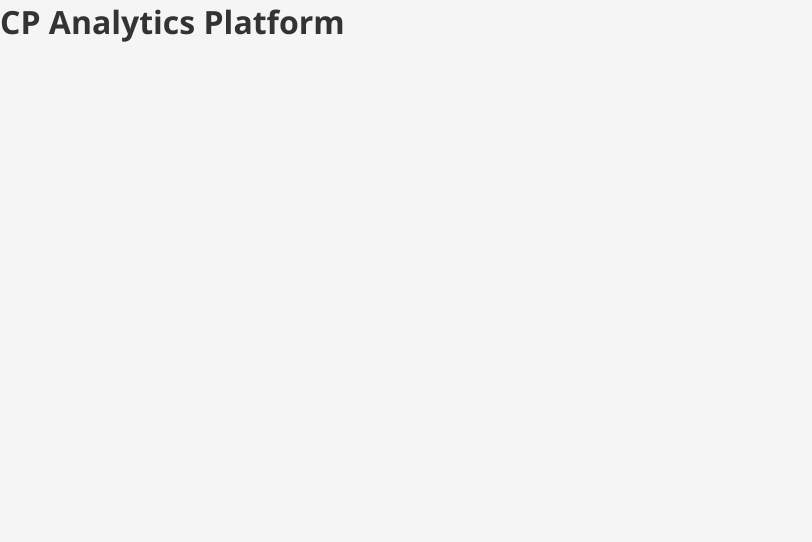
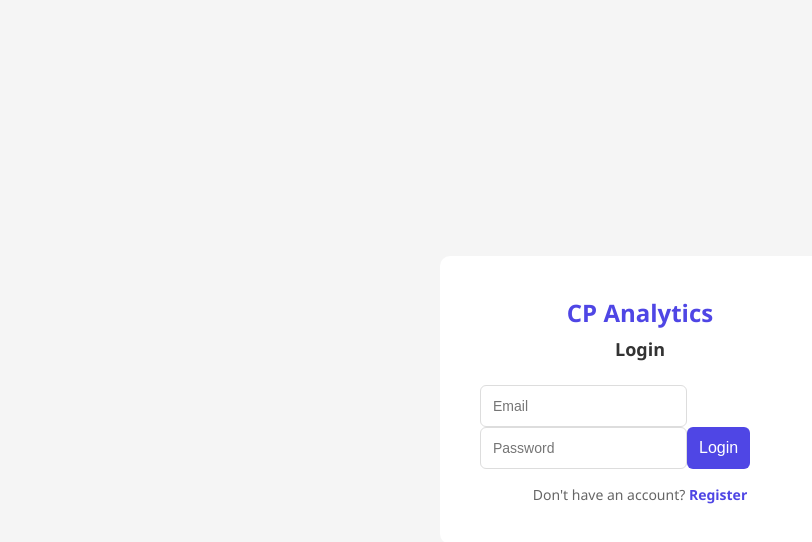
Before and after one commit to vprathikiit/cp-analytics, a React (Create React App) app in the folder frontend/: page / in a window 1280 px wide. Shown: the top 542 px of the page, without its empty margins (0-812 px from the left). Built offline with nearby package versions, Linux system fonts and the light colour scheme.

Commit message:
added login and register page

```diff
--- a/frontend/src/App.js
+++ b/frontend/src/App.js
@@ -1,10 +1,28 @@
-import React from 'react'
+import React, {useState} from 'react'
+import { useAuth } from './context/AuthContext';
+import Login from './pages/Login'
+import Register from './pages/Register';
 import './App.css'
 
 function App() {
+  const [showLogin, setShowLogin] = useState(true);
+  const {user, loading} = useAuth();
+
+  if(loading) {
+    return <div style = {{textAlign: 'center', marginTop: '50px'}}>Loading...</div>;
+  }
+
+  if(!user) {
+    return showLogin ? (
+      <Login onSwitchToRegister={() => setShowLogin(false)} />
+    ) : (
+      <Register onSwitchToLogin= {() => setShowLogin(true)} />
+    );
+  }
+
   return (
     <div className='App'>
-      <h1>CP Analytics Platform</h1>
+      <h1>Welcome, {user.username}!</h1>
     </div>
   );
 }
--- /dev/null
+++ b/frontend/src/pages/Login.css
@@ -0,0 +1,94 @@
+.auth-container {
+    display: flex;
+    justify-content: center;
+    align-items: center;
+    min-height: 100vh;
+    background-color: #f5f5f5;
+}
+
+.auth-box {
+    background: white;
+    padding: 40px;
+    border-radius: 10px;
+    box-shadow: 0 2px 10px rgba(0, 0, 0, 0,1);
+    width: 100%;
+    max-width: 400px;
+}
+
+.auth-box h2 {
+    color: #4f46e5;
+    font-size: 24px;
+    margin-bottom: 8px;
+    text-align: center;
+}
+
+.auth-box h3 {
+    color: #333;
+    font-size: 18px;
+    margin-bottom: 24px;
+    text-align: center;
+}
+
+.auth-box input {
+    padding: 12px;
+    border: 1px solid #ddd;
+    border-radius: 6px;
+    font-size: 14px;
+    outline: none;
+}
+
+.auth-box input:focus {
+    border-color: #4f46e5;
+}
+
+.auth-box button {
+    padding: 12px;
+    background-color: #4f46e5;
+    color: white;
+    border: none;
+    border-radius: 6px;
+    font-size: 16px;
+    cursor: pointer;
+}
+
+.auth-box button:hover {
+    background-color: #4338ca;
+}
+
+.auth-box button:disabled {
+    background-color: #a5b4fc;
+    cursor: not-allowed;
+}
+
+.auth-box p {
+    text-align: center;
+    margin-top: 16px;
+    font-size: 14px;
+    color: #666;
+}
+
+.auth-box p span {
+    color: #4f46e5;
+    cursor: pointer;
+    font-weight: 600;
+}
+
+.error-msg {
+    background-color: #fee2e2;
+    color: #dc2626;
+    padding: 10px;
+    border-radius: 6px;
+    font-size: 14px;
+    margin-bottom: 16px;
+    text-align: center;
+}
+
+.success-msg {
+    background-color: #dcfce7;
+    color: #16a34a;
+    padding: 10px;
+    border-radius: 4px;
+    font-size: 14px;
+    margin-bottom: 16px;
+    text-align: center;
+}
--- /dev/null
+++ b/frontend/src/pages/Login.js
@@ -0,0 +1,64 @@
+import React, {useState} from 'react';
+import { useAuth } from '../context/AuthContext';
+import {login} from '../utils/api';
+import './Login.css';
+
+const Login = ({onSwitchToRegister}) => {
+    const [email, setEmail] = useState('');
+    const [password, setPassword] = useState('');
+    const [error, setError] = useState('');
+    const [loading, setLoading] = useState(false);
+
+    const {loginUser} = useAuth();
+
+    const handleSubmit = async (e) => {
+        e.preventDefault();
+        setError('');
+        setLoading(true);
+
+        try {
+            const response = await login({email, password});
+            loginUser(response.data.user, response.data.token);
+        }
+        catch (err) {
+            setError(err.response?.data?.message || "Login failed");
+        }
+        finally {
+            setLoading(false);
+        }
+    };
+
+    return (
+        <div className='auth-container'>
+            <div className='auth-box'>
+                <h2>CP Analytics</h2>
+                <h3>Login</h3>
+                {error && <p className='error-msg'>{error}</p>}
+                <form onSubmit={handleSubmit}>
+                    <input
+                        type='email'
+                        placeholder='Email'
+                        value={email}
+                        onChange={(e) => setEmail(e.target.value)}
+                        required
+                    />
+                    <input
+                        type='password'
+                        placeholder='Password'
+                        value={password}
+                        onChange={(e) => setPassword(e.target.value)}
+                        required
+                    />
+                    <button type='submit' disabled={loading}>
+                        {loading ? "Logging in ..." : "Login"}
+                    </button>
+                </form>
+                <p>Don't have an account?{' '}
+                    <span onClick={onSwitchToRegister}>Register</span>
+                </p>
+            </div>
+        </div>
+    );
+};
+
+export default Login;
--- /dev/null
+++ b/frontend/src/pages/Register.js
@@ -0,0 +1,73 @@
+import React, {useState} from 'react';
+import {register} from '../utils/api';
+import './Login.css'
+
+const Register = ({onSwitchToLogin}) => {
+    const [username, setUsername] = useState('');
+    const [email, setEmail] = useState('');
+    const [password, setPassword] = useState('');
+    const [error, setError] = useState('');
+    const [success, setSuccess] = useState('');
+    const [loading, setLoading] = useState(false);
+
+    const handleSubmit = async (e) => {
+        e.preventDefault();
+        setError(' ');
+        setSuccess(' ');
+        setLoading(true);
+
+        try {
+            await register({username, email, password});
+            setSuccess("Registration successful! Please login.");
+            setTimeout(() => onSwitchToLogin(), 2000);
+        }
+        catch (err) {
+            setError(err.response?.data?.message || "Registration failed");
+        }
+        finally {
+            setLoading(false);
+        }
+    };
+
+    return (
+        <div className='auth-container'>
+            <div className='auth-box'>
+                <h2>CP Analytics</h2>
+                <h3>Register</h3>
+                {error && <p className='error-msg'>{error}</p>}
+                {success && <p className='success-msg'>{success}</p>}
+                <form onSubmit={handleSubmit}>
+                    <input
+                        type='text'
+                        placeholder='Username'
+                        value={username}
+                        onChange={(e) => setUsername(e.target.value)}
+                        required
+                    />
+                    <input
+                        type='email'
+                        placeholder='Email'
+                        value={email}
+                        onChange={(e) => setEmail(e.target.value)}
+                        required
+                    />
+                    <input
+                        type='password'
+                        placeholder='Password'
+                        value={password}
+                        onChange={(e) => setPassword(e.target.value)}
+                        required
+                    />
+                    <button type='submit' disabled={loading}>
+                        {loading ? "Registering..." : "Register"}
+                    </button>
+                </form>
+                <p>Already have an account?{' '}
+                    <span onClick={onSwitchToLogin}>Login</span>
+                </p>
+            </div>
+        </div>
+    );
+};
+
+export default Register;
```
